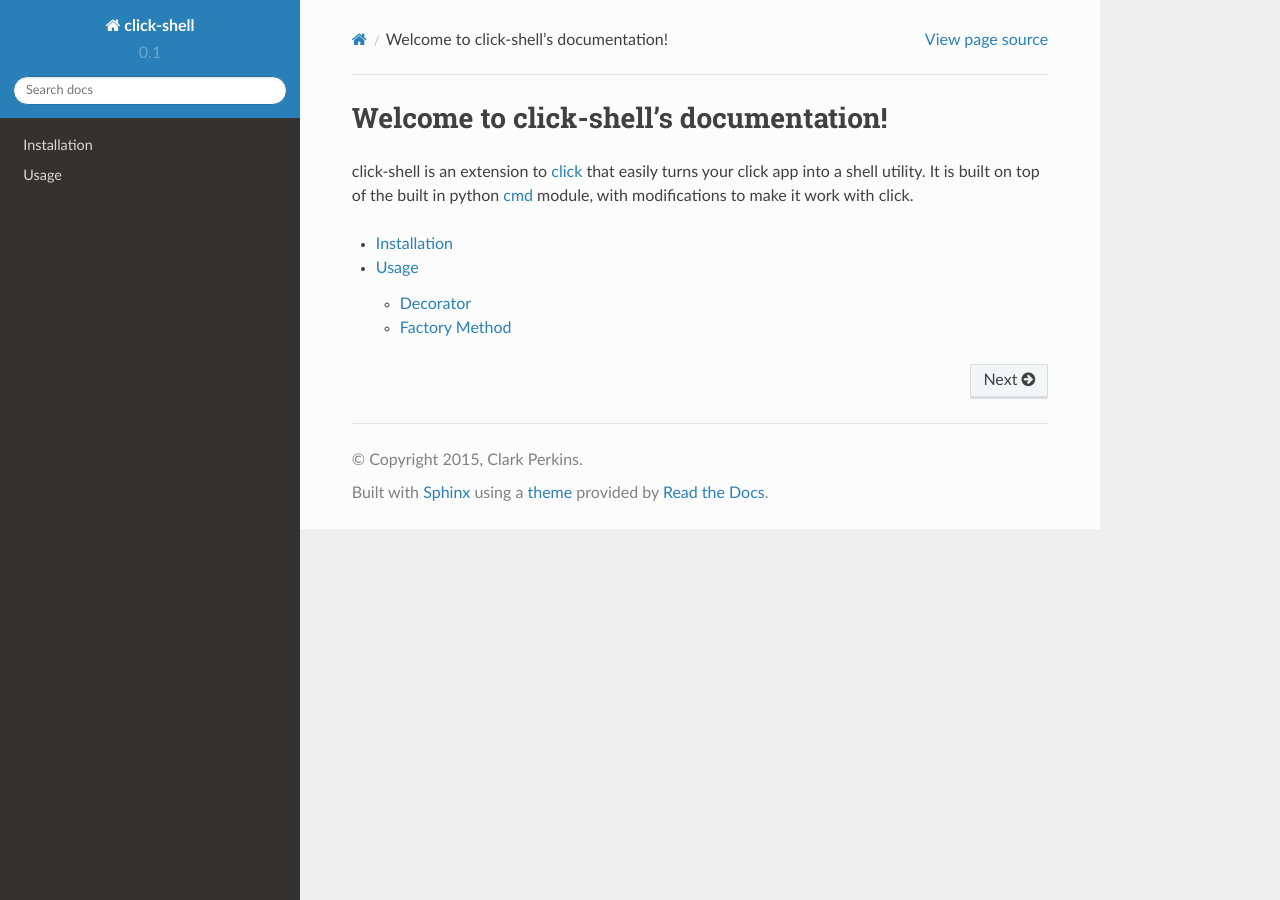
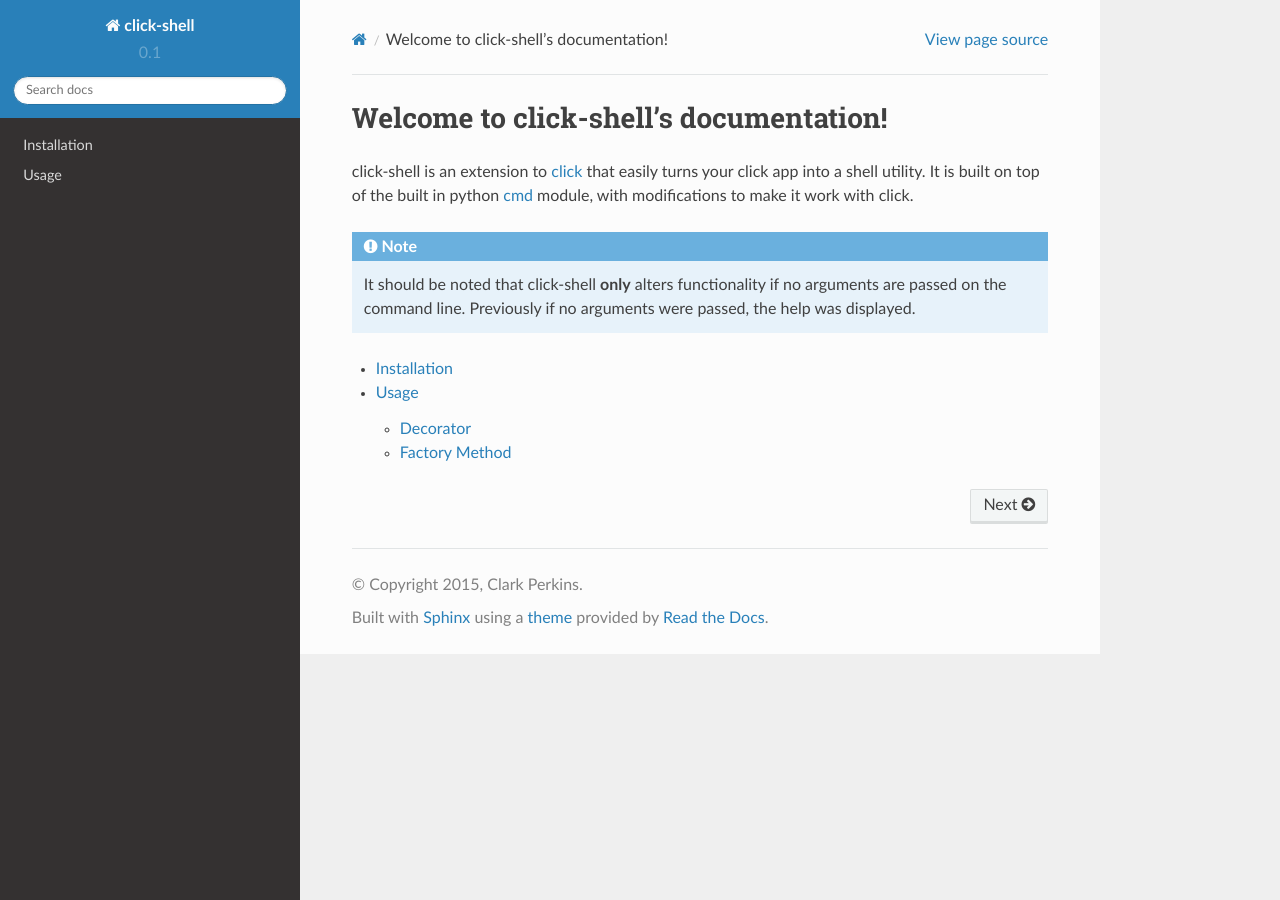
Before and after one commit to clarkperkins/click-shell, a Sphinx documentation site: the page built from docs/index.rst, in a window 1280 px wide. Built offline with Sphinx 7.4.7 and the Read the Docs theme 2.0.0, drawn with Linux system fonts in a browser that asks for light colours.

Commit message:
Added note about usage

```diff
--- a/docs/index.rst
+++ b/docs/index.rst
@@ -4,6 +4,11 @@
 click-shell is an extension to `click`_ that easily turns your click app into a shell utility.
 It is built on top of the built in python `cmd`_ module, with modifications to make it work
 with click.
+
+.. note::
+
+    It should be noted that click-shell **only** alters functionality if no arguments are
+    passed on the command line.  Previously if no arguments were passed, the help was displayed.
 
 .. toctree::
    :maxdepth: 2
```
Also changed, not shown: README.rst (+8 -0 lines).
